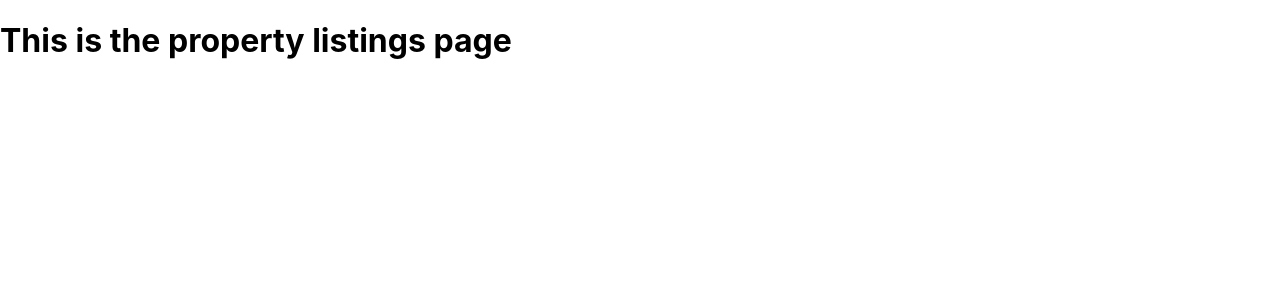
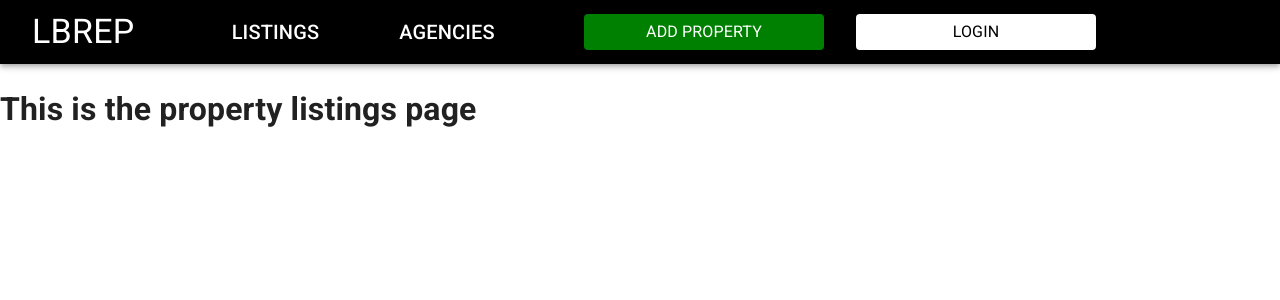
Before and after one commit to allenmathews/lbrep, a React (Create React App) app in the folder frontend/: page /listings in a window 1280 px wide. Shown: the top 300 px of the page. Built offline with nearby package versions, Linux system fonts and the light colour scheme.

Commit message:
finalised front page of application

```diff
--- a/frontend/src/App.js
+++ b/frontend/src/App.js
@@ -1,17 +1,22 @@
 import { BrowserRouter, Route, Routes } from 'react-router-dom'
 import React from 'react';
+
+//MUI Imports
 import { StyledEngineProvider } from '@mui/material/styles';
-
+import CssBaseline from '@mui/material/CssBaseline';
 
 //Components
 import Home from './Components/Home';
 import Login from './Components/Login';
 import Listings from './Components/Listings';
+import Header from './Components/Header';
 
 function App() {
     return (
         <StyledEngineProvider injectFirst>
         <BrowserRouter>
+        <CssBaseline />
+        <Header />
             <Routes>
                 <Route path = "/" element = { < Home /> }/>
                 <Route path = '/login'
--- /dev/null
+++ b/frontend/src/Components/Header.js
@@ -0,0 +1,81 @@
+import React, {useState} from 'react'
+import {Link, useNavigate} from 'react-router-dom';
+
+//MUI Imports
+import { Button, Typography, Grid, AppBar, Toolbar } from '@mui/material';
+import { makeStyles } from '@mui/styles';
+
+//Components
+import CustomCard from './CustomCard';
+
+
+
+const useStyles = makeStyles({
+  leftNav: {
+      marginRight: 'auto'
+  },
+  rightNav: {
+      marginLeft: 'auto',
+      marginRight: '10rem'
+  },
+
+  propertyBtn: {
+      backgroundColor: 'green',
+      color: 'white',
+      width: "15rem",
+      fontSize: "1.1rem",
+      marginRight: "1rem",
+      '&:hover': {
+        backgroundColor: 'blue',
+    }
+  },
+
+  loginBtn: {
+      backgroundColor: 'white',
+      color: 'black',
+      width: "15rem",
+      fontSize: "1.1rem",
+      marginLeft: "1rem",
+      '&:hover': {
+          backgroundColor: 'green',
+      }
+  },
+
+
+})
+
+function Header() {
+    const classes = useStyles();
+    const navigate = useNavigate();
+    return (
+    <AppBar position="static" style={{backgroundColor: 'black' }} >
+    <Toolbar>
+        <div className={classes.leftNav}>
+        <Button color="inherit" onClick={()=>navigate('/')}>
+            <Typography variant="h4">LBREP</Typography>{" "}
+        </Button>
+        </div>
+        <div>
+        <Button color="inherit" onClick={()=>navigate('/listings')}style={{marginRight: '2rem'}}>
+            <Typography variant='h6'>Listings</Typography>{" "}
+            </Button>
+      <Button color="inherit" style={{marginLeft: '2rem'}}>
+      <Typography variant='h6'>Agencies</Typography>{" "}
+          </Button>
+        </div>
+        <div className={classes.rightNav}>
+        <Button  className={classes.propertyBtn}>
+        <Typography>Add Property</Typography>
+        </Button>
+      <Button  className={classes.loginBtn} onClick={()=>navigate('/login')}>
+      <Typography>Login</Typography>
+          </Button>
+        </div>
+
+
+    </Toolbar>
+  </AppBar>
+    )
+}
+
+export default Header
--- a/frontend/src/Components/Home.js
+++ b/frontend/src/Components/Home.js
@@ -1,42 +1,20 @@
 import React, {useState} from 'react'
+import {Link} from 'react-router-dom';
+
+//MUI Imports
 import { Button, Typography, Grid, AppBar, Toolbar } from '@mui/material';
 import { makeStyles } from '@mui/styles';
-import {Link} from 'react-router-dom';
+
+//Components
+
 import CustomCard from './CustomCard';
-import CssBaseline from '@mui/material/CssBaseline';
+import Header from './Header';
+
+//Assets
 import city from './Assets/city.jpg'
 
+
 const useStyles = makeStyles({
-  leftNav: {
-      marginRight: 'auto'
-  },
-  rightNav: {
-      marginLeft: 'auto',
-      marginRight: '10rem'
-  },
-
-  propertyBtn: {
-      backgroundColor: 'green',
-      color: 'white',
-      width: "15rem",
-      fontSize: "1.1rem",
-      marginRight: "1rem",
-      '&:hover': {
-        backgroundColor: 'blue',
-    }
-  },
-
-  loginBtn: {
-      backgroundColor: 'white',
-      color: 'black',
-      width: "15rem",
-      fontSize: "1.1rem",
-      marginLeft: "1rem",
-      '&:hover': {
-          backgroundColor: 'green',
-      }
-  },
-
   cityImg: {
       width: '100%',
       height: '92vh'
@@ -70,34 +48,7 @@ function Home() {
     const classes = useStyles();
     return (
       <>
-      <CssBaseline />
-      <AppBar position="static" style={{backgroundColor: 'black' }} >
-        <Toolbar>
-            <div className={classes.leftNav}>
-            <Button color="inherit">
-                <Typography variant="h4">LBREP</Typography>{" "}
-            </Button>
-            </div>
-            <div>
-            <Button color="inherit" style={{marginRight: '2rem'}}>
-                <Typography variant='h6'>Listings</Typography>{" "}
-                </Button>
-          <Button color="inherit" style={{marginLeft: '2rem'}}>
-          <Typography variant='h6'>Agencies</Typography>{" "}
-              </Button>
-            </div>
-            <div className={classes.rightNav}>
-            <Button  className={classes.propertyBtn}>
-            <Typography>Add Property</Typography>
-            </Button>
-          <Button  className={classes.loginBtn}>
-          <Typography>Login</Typography>
-              </Button>
-            </div>
 
-
-        </Toolbar>
-      </AppBar>
       <div style={{position: 'relative'}}>
       <img src={city} className={classes.cityImg} />
       <div className={classes.overlayText}>
```
